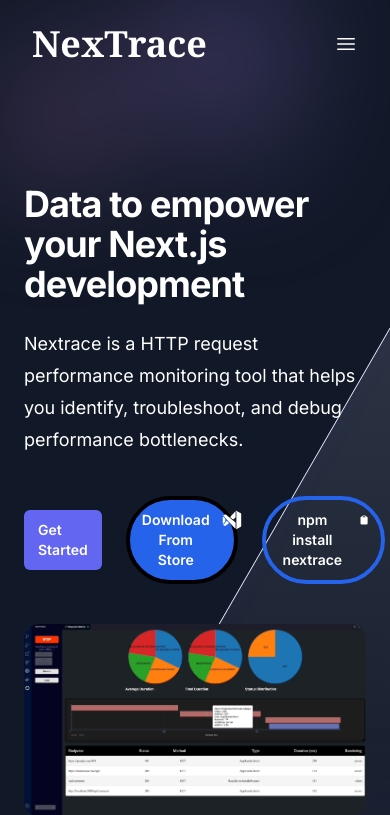
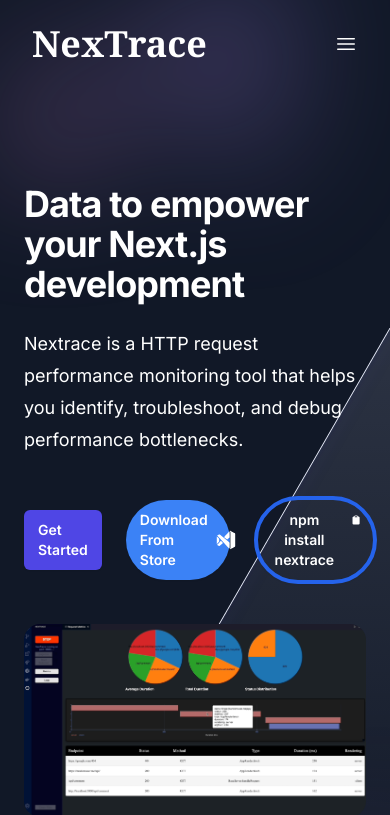
Before and after one commit to NexTrace-IO/NexTrace-Website, a Next.js app in the folder nextrace-website/: page / in a window 390 px wide. Shown: the top 815 px of the page. Built offline with nearby package versions, Linux system fonts and the light colour scheme.

Commit message:
removed tw logo mobile

```diff
--- a/nextrace-website/src/app/components/Hero.tsx
+++ b/nextrace-website/src/app/components/Hero.tsx
@@ -77,7 +77,7 @@
                 <span className="sr-only">Your Company</span>
                 <img
                   className="h-8 w-auto"
-                  src="https://tailwindui.com/img/logos/mark.svg?color=indigo&shade=600"
+                  // src="https://tailwindui.com/img/logos/mark.svg?color=indigo&shade=600"
                   alt=""
                 />
               </a>
@@ -154,25 +154,24 @@
             <a
               target="_blank"
               href="https://github.com/oslabs-beta/NexTrace/blob/main/README.md"
-              className="rounded-md bg-indigo-500 px-3.5 py-2.5 text-sm font-semibold text-white shadow-sm hover:bg-yellow-500 focus-visible:outline focus-visible:outline-2 focus-visible:outline-offset-2 focus-visible:outline-indigo-400"
+              className="rounded-md bg-indigo-600 px-3.5 py-2.5 text-sm font-semibold text-white shadow-sm hover:bg-yellow-500 focus-visible:outline focus-visible:outline-2 focus-visible:outline-offset-2 focus-visible:outline-indigo-400"
             >
               Get Started
             </a>
-            <button
-        type="button"
-        onClick={handleCopyClick}
-        className="rounded-full flex px-3 py-2.5 text-sm font-semibold text-white shadow-sm hover:bg-black focus-visible:outline focus-visible:outline-2 focus-visible:outline-offset-2 bg-blue-600 focus-visible:outline-indigo-600 border-4 border-solid border-black"
+            <a
+        href="https://marketplace.visualstudio.com/items?itemName=OSLabsBetaNexTrace.NexTrace"
+        className="rounded-full flex bg-blue-500 px-3.5 py-2.5 text-sm font-semibold text-white shadow-sm hover:bg-black focus-visible:outline focus-visible:outline-2 focus-visible:outline-offset-2 focus-visible:outline-indigo-400 "
       >
         Download From Store <img
             src="/whiteVS.svg"
             alt="Statamic"
             width={20}
             height={20}
-            className='ml-3'
+            className='ml-2'
 
           />
 
-      </button>
+      </a>
             <button
         type="button"
         onClick={handleCopyClick}
```
